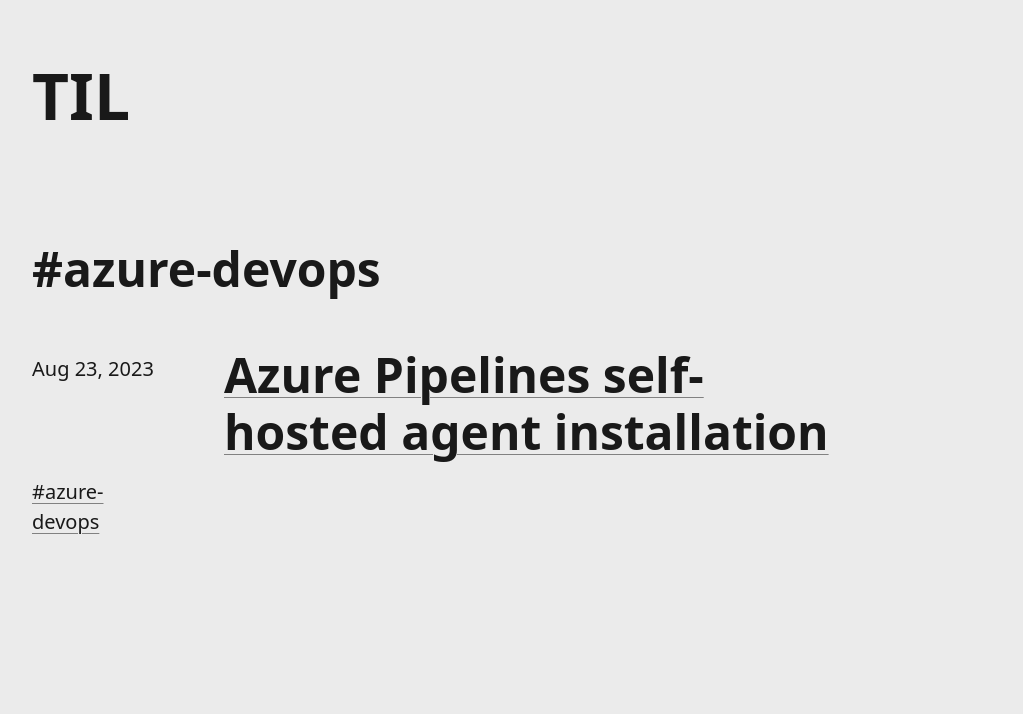
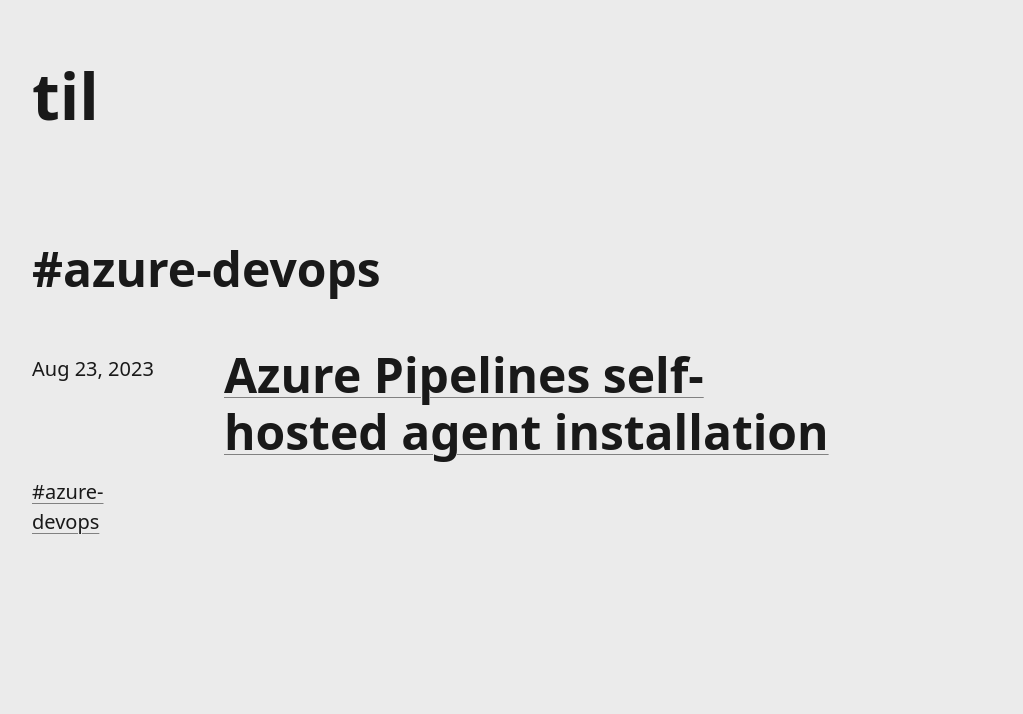
Before and after one commit to cwparsons/til, an Astro site: page /til/tags/azure-devops/ in a window 1280 px wide. Shown: the top 714 px of the page, without its empty margins (128-1151 px from the left). Built offline with nearby package versions, Linux system fonts and the light colour scheme; Astro itself is replaced by a stand-in of ours; some packages are replaced by stand-ins of ours.

Commit message:
Update site title

```diff
--- a/src/components/OpenGraphImage.tsx
+++ b/src/components/OpenGraphImage.tsx
@@ -1,3 +1,4 @@
+import { SITE_TITLE } from '@/consts';
 import type { JSX } from 'astro/jsx-runtime';
 
 import fs from 'fs/promises';
@@ -31,7 +32,7 @@
               fontSize: 32,
               fontWeight: 600,
             },
-            children: 'cwparsons.ca/TIL',
+            children: SITE_TITLE === title ? '' : 'cwparsons.ca/TIL',
           },
         },
         {
--- a/src/consts.ts
+++ b/src/consts.ts
@@ -1,2 +1,3 @@
-export const SITE_TITLE = 'TIL';
 export const SITE_DESCRIPTION = 'Stuff I need to write down.';
+export const SITE_TITLE = 'cwparsons.ca/TIL';
+export const SITE_WORDMARK = 'TIL';
--- a/src/layouts/Layout.astro
+++ b/src/layouts/Layout.astro
@@ -1,6 +1,6 @@
 ---
 import BaseHead from '@/components/BaseHead.astro';
-import { SITE_TITLE, SITE_DESCRIPTION } from '@/consts';
+import { SITE_DESCRIPTION, SITE_TITLE, SITE_WORDMARK } from '@/consts';
 
 type Props = { description?: string; isRoot?: boolean; title?: string };
 
@@ -15,7 +15,7 @@
   <body class="body">
     <header class="container">
       <a class="link" href="/til/">
-        {isRoot ? <h1 class="logo">{SITE_TITLE}</h1> : <span class="logo">{SITE_TITLE}</span>}
+        {isRoot ? <h1 class="logo">{SITE_WORDMARK}</h1> : <span class="logo">{SITE_WORDMARK}</span>}
       </a>
     </header>
 
@@ -59,6 +59,7 @@
     font-weight: 600;
     line-height: 1;
     margin: 0;
+    text-transform: lowercase;
   }
 
   .container {
```
